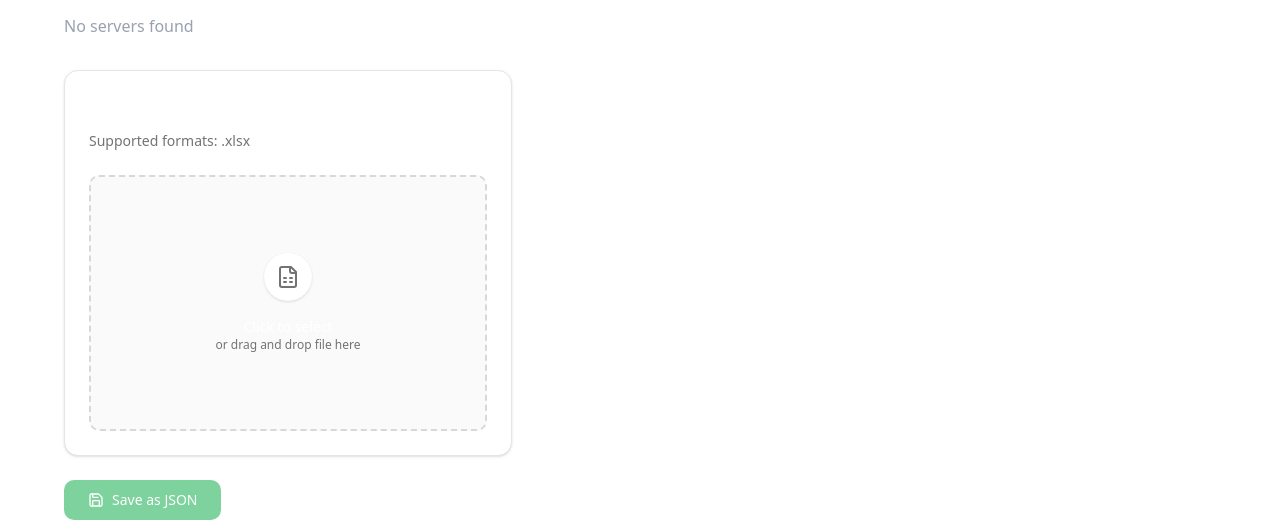
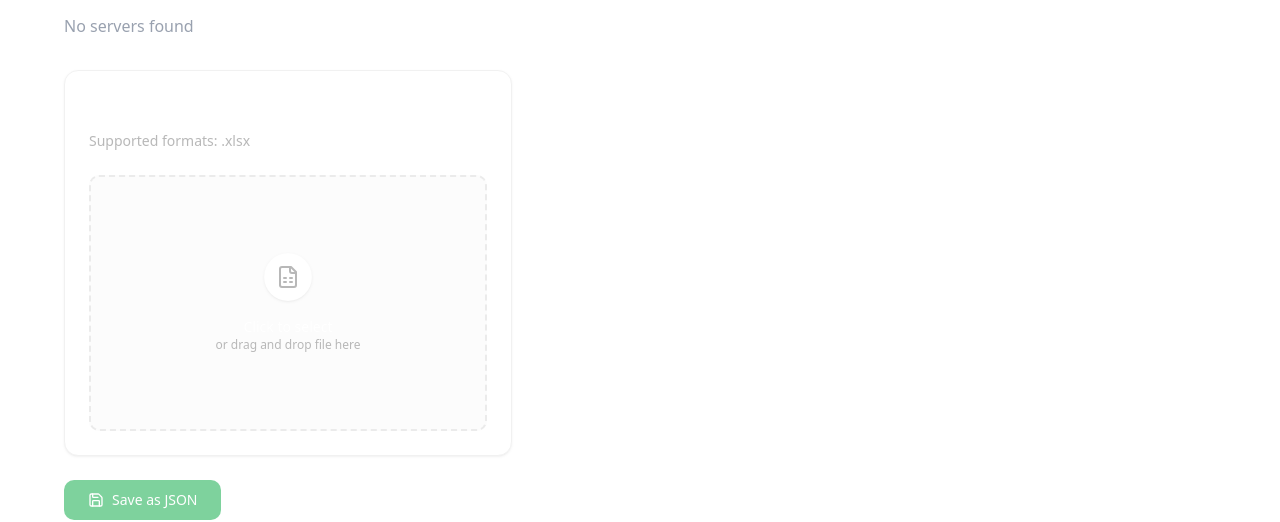
Before and after one commit to Kanishak-xd/Lucifer, a React (Vite) app in the folder Frontend/: page /dashboard in a window 1280 px wide. Shown: the part 223-745 px from the top of the page. Built offline with nearby package versions, Linux system fonts and the light colour scheme; sample sign-in values are in the browser's storage.

Commit message:
implemented step-wise functionality and additional conditions for server selection on dashboard

```diff
--- a/Frontend/src/pages/DashboardPage.tsx
+++ b/Frontend/src/pages/DashboardPage.tsx
@@ -14,6 +14,9 @@ export default function DashboardPage() {
   const [isDragging, setIsDragging] = useState(false);
   const [uploadedFile, setUploadedFile] = useState<File | null>(null);
   const [isProcessing, setIsProcessing] = useState(false);
+
+  // Create a boolean to track if the selector should be disabled
+  const isFileSelectorDisabled = !selectedServer;
 
   const { previewUrl, fileName, fileInputRef, handleThumbnailClick, handleFileChange, handleRemove, } = useImageUpload({
     onUpload: (url) => {
@@ -120,7 +123,13 @@ export default function DashboardPage() {
         </div>
 
         <div className="mt-8">
-          <div className="w-full max-w-md space-y-6 rounded-xl border border-border bg-card p-6 shadow-sm">
+          {/* Apply conditional classes for the disabled state */}
+          <div className={cn(
+            "w-full max-w-md space-y-6 rounded-xl border border-border bg-card p-6 shadow-sm transition-opacity",
+            {
+              "opacity-50 cursor-not-allowed pointer-events-none": isFileSelectorDisabled,
+            }
+          )}>
             <div className="space-y-2">
               <h3 className="text-lg font-medium text-white">Excel File Upload</h3>
               <p className="text-sm text-muted-foreground">
@@ -184,7 +193,8 @@ export default function DashboardPage() {
 
           {/* Save Button */}
           <div className="mt-6 flex">
-            <Button onClick={handleSaveMenu} disabled={!uploadedFile || isProcessing}
+            {/* Also disable the save button if no server is selected */}
+            <Button onClick={handleSaveMenu} disabled={isFileSelectorDisabled || !uploadedFile || isProcessing}
               className="bg-green-600 hover:bg-green-700 text-white px-6 py-2 rounded-lg flex items-center gap-2"
             >
               <Save className="h-4 w-4" />
```
Also changed, not shown: 1 other file (tests, documents, lock files or other folders).
